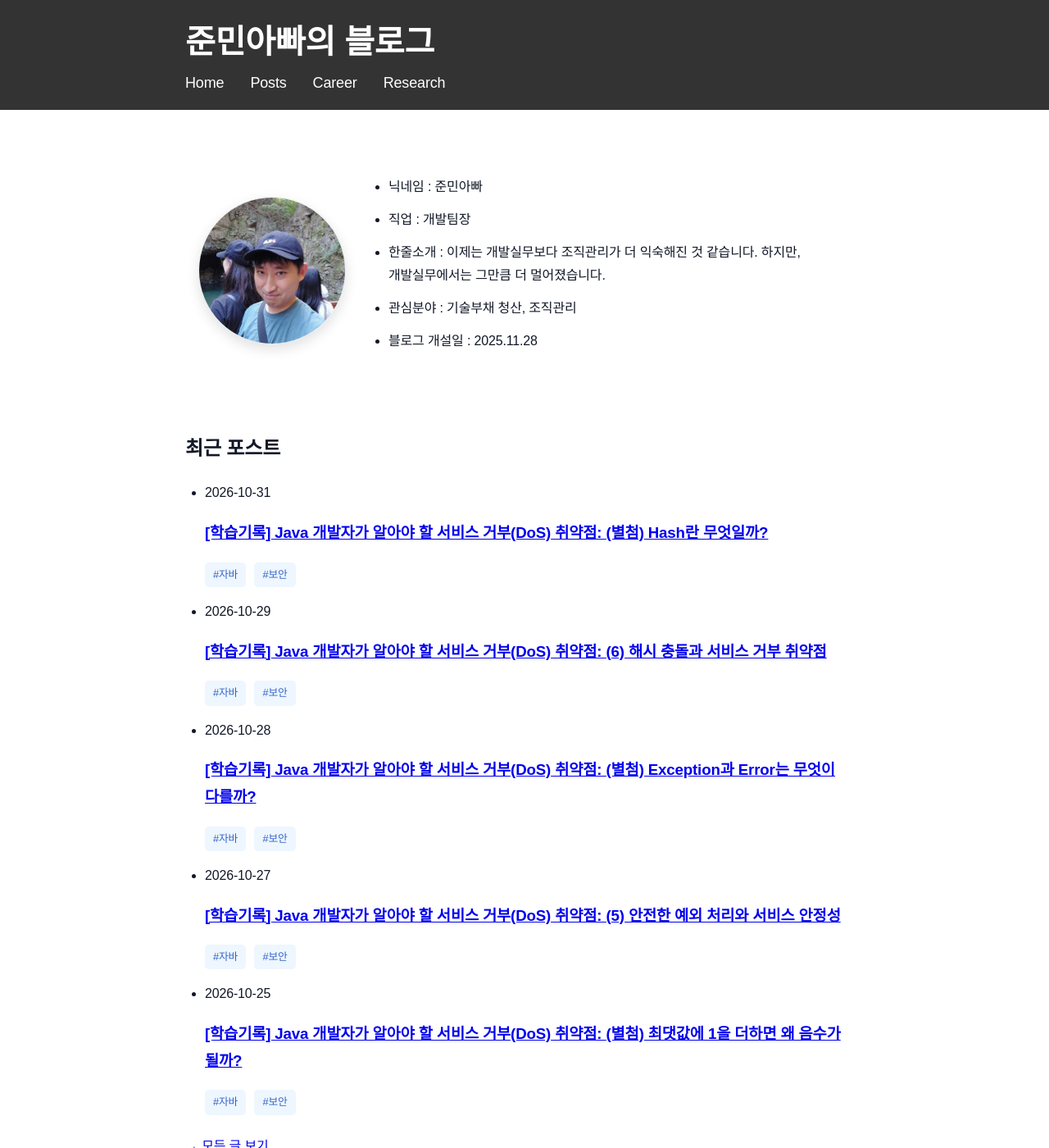
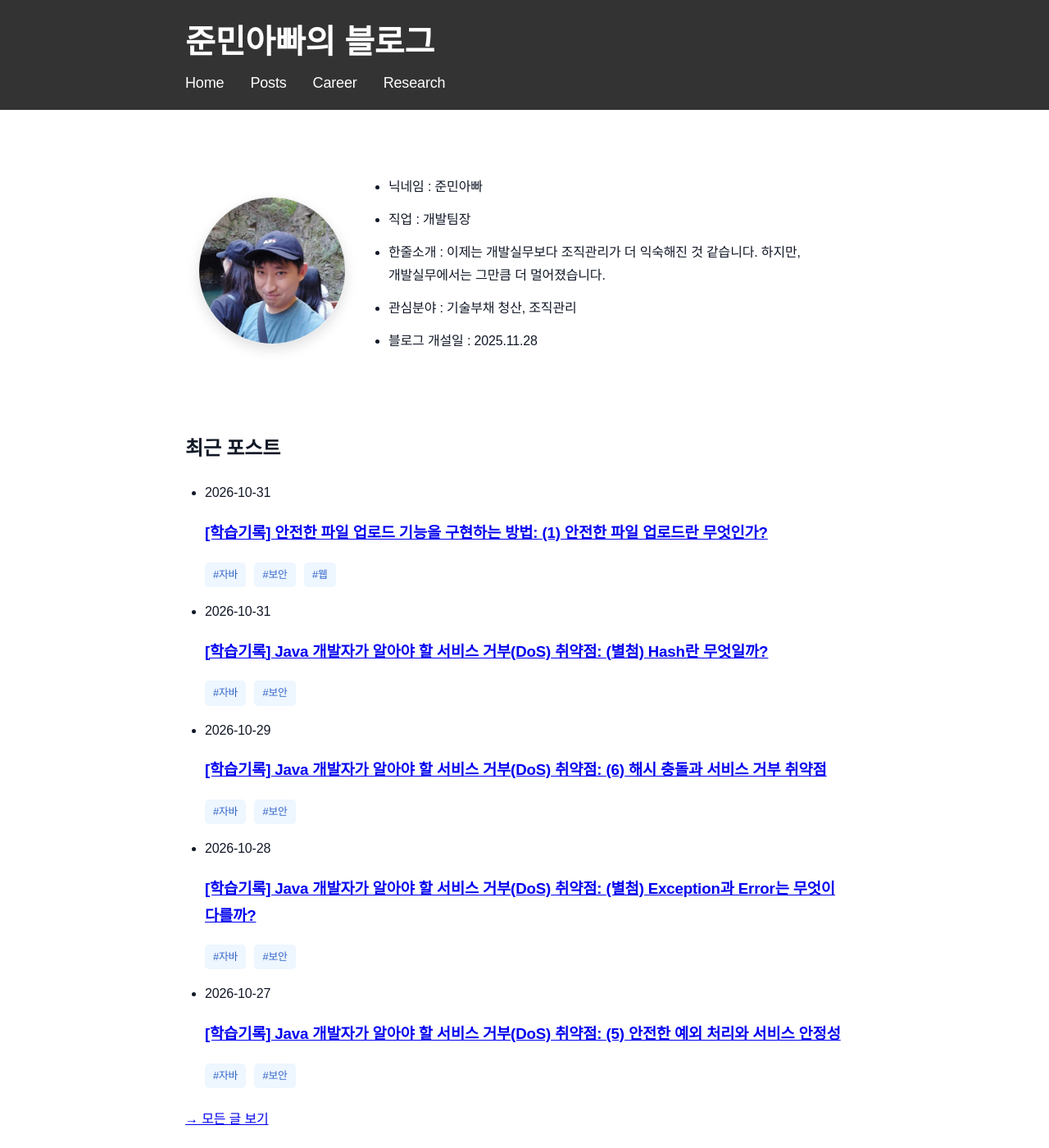
Before and after one commit to sanghoon-lee/sanghoon-lee.github.io, a Jekyll site: the page built from index.md, in a window 1280 px wide and 1400 px high. Shown: the whole window at 82% size. Built offline with Jekyll 4.4.1, drawn with Linux system fonts in a browser that asks for light colours; part of the change alters nothing that is shown.

Commit message:
secure-file-upload1.md 추가

```diff
--- a/_data/dos.yml
+++ b/_data/dos.yml
@@ -1,5 +1,5 @@
 title: "[학습기록] Java 개발자가 알아야 할 서비스 거부(DoS) 취약점"
-description: ""
+description: "description: Oracle Secure Coding Guidelines for Java SE를 바탕으로 Java 애플리케이션에서 발생할 수 있는 서비스 거부(DoS) 취약점의 원인과 예방 방법을 학습하고 정리한 시리즈입니다."
 
 posts:
   - title: "(1) 서비스 거부 취약점이란?"
--- /dev/null
+++ b/_data/secure-file-upload.yml
@@ -0,0 +1,6 @@
+title: "[학습기록] 안전한 파일 업로드 기능을 구현하는 방법"
+description: ""
+
+posts:
+  - title: "(1) 안전한 파일 업로드란 무엇인가?"
+    url: "/2026/10/31/upload1/"
--- /dev/null
+++ b/_posts/2026-10-31-upload1.md
@@ -0,0 +1,86 @@
+---
+layout: post
+title: "[학습기록] 안전한 파일 업로드 기능을 구현하는 방법: (1) 안전한 파일 업로드란 무엇인가?"
+date: 2026-10-31
+series: secure-file-upload
+description: 안전한 파일 업로드의 개념을 알아보고, 보안성과 기능적 안정성을 확보하기 위해 고려해야 할 기본 요구사항을 살펴봅니다.
+image: /assets/images/security.jpg
+categories: 학습기록
+tags:
+  - 자바
+  - 보안
+  - 웹
+---
+
+최근 회사에서 기존 이미지 저장소를 대체하기 위한 새로운 이미지 저장 서비스 개발을 검토하게 되었습니다.
+
+이미지를 저장하려면 먼저 파일 업로드 기능이 필요합니다. 하지만 현재 구현된 파일 업로드 기능과 관련된 소스코드를 리뷰해보니 **기능의 정상적인 동작에 초점이 맞춰져 있었고, 예외 상황이나 보안 측면에 대한 고려는 부족해 보였습니다.**
+
+단순히 파일을 서버에 저장하는 것만으로 충분하다고 볼 수는 없을 것 같습니다.
+
+---
+
+## 1. 안전한 파일 업로드
+
+파일 업로드는 보편적인 기능입니다. 이번 기회에 회사에서 공통으로 사용할 수 있는 라이브러리를 만들어보고 싶었습니다. 이왕 만드는 것이라면 제대로 만들어보고 싶었습니다.
+
+**어떻게 만들어야 잘 만들었다고 할 수 있을까?**라고 스스로에게 질문을 던져봤습니다.
+
+가장 먼저 떠오른 것은 안전성이었습니다. 파일을 정상적으로 저장하는 것은 기본이고 악의적인 파일이나 비정상적인 요청으로부터 시스템을 보호할 수 있어야 하며, 예상하지 못한 오류가 발생하더라도 안정적으로 동작해야 한다고 생각했습니다.
+
+결국 안전한 파일 업로드란 보안 위협에 대응하면서도 기능의 정확성과 안정성을 확보하는 것이라고 정리할 수 있었습니다.
+
+이러한 조건을 충족하는 것이 팀원 누구나 안심하고 사용할 수 있는 공통 라이브러리를 만들기 위한 첫걸음이 될 것입니다.
+
+---
+
+## 2. 참고한 기술 가이드
+
+앞서 Java의 서비스 거부(DoS) 취약점을 학습하면서 살펴본 보안 원칙들도 안전한 파일 업로드 기능을 구현하는 데 많은 도움이 될 것 같았습니다.
+
+**참고: [학습기록] Java 개발자가 알아야 할 서비스 거부(DoS) 취약점**
+
+{% include series-list.html series="dos" %}
+
+하지만 기존에 알고 있던 지식만으로는 안전한 파일 업로드에 필요한 요구사항을 빠짐없이 도출하기 어렵다고 느꼈습니다. 또한 어떤 기준으로 안전성을 판단했는지 다른 개발자들에게 설명할 수 있는 객관적인 근거도 필요했습니다.
+
+그래서 참고할 만한 기술 가이드가 있는지 찾아보았고, **OWASP**와 **KISA**에서 제공하는 소프트웨어 보안 가이드를 확인할 수 있었습니다.
+
+* OWASP: [File Upload Cheat Sheet](https://cheatsheetseries.owasp.org/cheatsheets/File_Upload_Cheat_Sheet.html)
+* KISA: [소프트웨어 개발보안 가이드(2021.12.9)](https://www.kisa.or.kr/2060204/form?postSeq=5&lang_type=KO&page=1#fnPostAttachDownload)
+
+두 기관은 소프트웨어 보안 분야에서 널리 알려져 있으며, 관련 가이드를 참고한다면 파일 업로드 기능의 보안 요구사항을 도출하고 구현 방향을 결정하는 데 객관적인 근거가 될 수 있을 것입니다.
+
+다만 안전한 파일 업로드는 보안성만으로 완성되지 않습니다. 파일 처리의 정확성과 예외 상황에 대한 안정성 역시 고려해야 합니다.
+
+따라서 우선 OWASP와 KISA의 가이드를 통해 파일 업로드 과정에서 발생할 수 있는 보안 위협과 대응 원칙을 학습하고, 기능적 정확성과 안정성을 확보하기 위해 필요한 요구사항도 함께 정리해 보기로 했습니다.
+
+---
+
+## 3. 학습 방향
+
+앞으로 학습할 내용을 크게 세 가지 관점으로 구분해 보았습니다.
+
+| 구분 | 설명 |
+|---|---|
+| **보안성(Security)** | 악의적인 파일이나 비정상적인 요청으로부터 시스템을 보호할 수 있어야 합니다. |
+| **정확성(Correctness)** | 업로드한 파일이 의도한 대로 정확하게 처리되고 저장되어야 합니다. |
+| **안정성(Reliability)** | 예상하지 못한 오류가 발생하더라도 적절하게 대응하고 일관된 상태를 유지할 수 있어야 합니다. |
+
+이 세 가지는 서로 독립적인 요소라기보다 밀접하게 연결되어 있습니다.
+
+예를 들어 파일 크기를 제한하는 것은 대용량 파일 업로드를 통한 서비스 거부(DoS) 공격을 방지하는 보안 대책이지만, 동시에 시스템 자원이 과도하게 사용되지 않도록 하여 서비스 안정성을 확보하는 방법이기도 합니다.
+
+또한 파일 저장 과정에서 오류가 발생했을 때 불완전한 파일이 남지 않도록 처리하는 것은 기능의 정확성과 안정성 모두에 해당합니다.
+
+따라서 앞으로는 **보안성, 정확성, 안정성이라는 세 가지 관점에서 안전한 파일 업로드를 위한 요구사항과 구현 방법을 학습**해 보려고 합니다.
+
+---
+
+## 4. 다음 포스팅
+
+이번 포스팅에서는 안전한 파일 업로드의 의미를 정리하고, 앞으로 학습할 내용을 보안성, 정확성, 안정성의 세 가지 관점으로 구분해 보았습니다.
+
+다음 포스팅에서는 **OWASP의 File Upload Cheat Sheet**를 살펴보려고 합니다.
+
+파일 업로드 과정에서 발생할 수 있는 대표적인 보안 위협과 OWASP에서 권고하는 대응 방법을 알아보고, 안전한 파일 업로드 기능을 구현하기 위해 어떤 보안 요구사항을 고려해야 하는지 정리해 보겠습니다.
```
Also changed, not shown: assets/images/upload.jpg (added).
